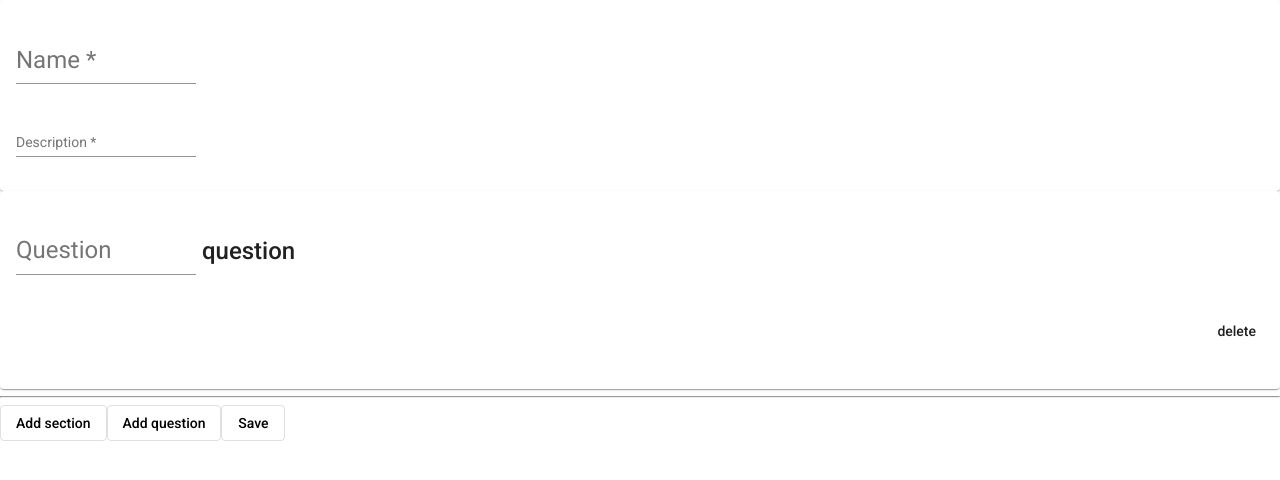
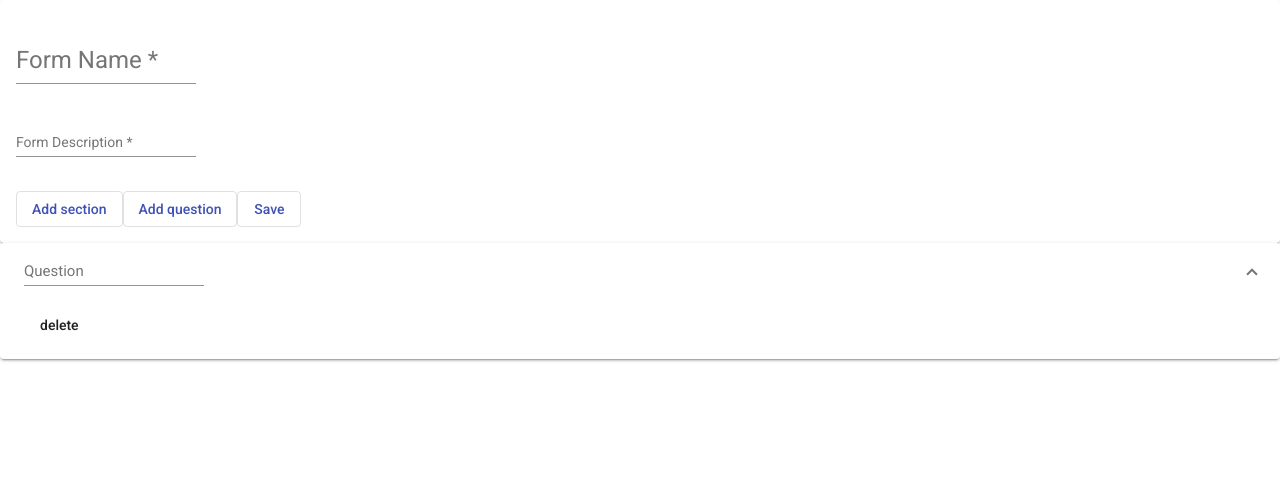
Before and after one commit to qbeeck/coursework-tmps, an Angular app: page / in a window 1280 px wide. Shown: the top 480 px of the page. Built offline with nearby package versions, Linux system fonts and the light colour scheme.

Commit message:
move to expand

```diff
--- a/src/app/components/create-custom-form/create-custom-form.component.html
+++ b/src/app/components/create-custom-form/create-custom-form.component.html
@@ -2,32 +2,46 @@
   <mat-card>
     <mat-card-title>
       <mat-form-field>
-        <mat-label>Name</mat-label>
+        <mat-label>Form Name</mat-label>
         <input matInput formControlName="name" />
       </mat-form-field>
     </mat-card-title>
 
     <mat-card-subtitle>
       <mat-form-field>
-        <mat-label>Description</mat-label>
+        <mat-label>Form Description</mat-label>
         <input matInput formControlName="description" />
       </mat-form-field>
     </mat-card-subtitle>
+
+    <button mat-stroked-button color="primary" type="button" (click)="addSection()">Add section</button>
+    <button mat-stroked-button color="primary" type="button" (click)="addQuestion()">Add question</button>
+    <button mat-stroked-button color="primary" (click)="save()">Save</button>
   </mat-card>
 
-  <ng-container *ngFor="let firmControl of customForm.controls.firmControls.controls; let i = index">
-    <ng-container *ngIf="firmControl.value.type === 'section'">
-      <app-section-control [sectionFormGroup]="$any(firmControl)" (deleted)="deleteSection(i)"></app-section-control>
+  <mat-accordion multi>
+    <ng-container *ngFor="let firmControl of customForm.controls.firmControls.controls; let i = index">
+
+      <app-section-control
+        *ngIf="firmControl.value.type === 'section'"
+        [sectionFormGroup]="$any(firmControl)"
+        (deleted)="deleteSection(i)"
+      ></app-section-control>
+
+      <mat-expansion-panel
+        *ngIf="firmControl.value.type === 'question'"
+        expanded
+        [formGroup]="firmControl"
+      >
+        <mat-expansion-panel-header>
+          <mat-form-field>
+            <mat-label>Question</mat-label>
+            <input matInput formControlName="question" />
+          </mat-form-field>
+        </mat-expansion-panel-header>
+
+        <button mat-button type="button" (click)="deleteQuestion(i)">delete</button>
+      </mat-expansion-panel>
     </ng-container>
-
-    <ng-container *ngIf="firmControl.value.type === 'question'">
-      <app-question-control [questionFormGroup]="$any(firmControl)" (deleted)="deleteQuestion(i)"></app-question-control>
-    </ng-container>
-
-    <hr>
-  </ng-container>
-
-  <button mat-stroked-button type="button" (click)="addSection()">Add section</button>
-  <button mat-stroked-button type="button" (click)="addQuestion()">Add question</button>
-  <button mat-stroked-button (click)="save()">Save</button>
+  </mat-accordion>
 </form>
--- a/src/app/components/question-control/question-control.component.html
+++ b/src/app/components/question-control/question-control.component.html
@@ -1,14 +1,8 @@
-<mat-card [formGroup]="questionFormGroup">
-  <mat-card-title>
-    <mat-form-field>
-      <mat-label>Question</mat-label>
-      <input matInput formControlName="question" />
-    </mat-form-field>
+<ng-container [formGroup]="questionFormGroup">
+  <mat-form-field>
+    <mat-label>Question</mat-label>
+    <input matInput formControlName="question" />
+  </mat-form-field>
 
-    {{ questionFormGroup.value.type }}
-
-    <mat-card-actions align="end">
-      <button mat-button type="button" (click)="deleted.emit()">delete</button>
-    </mat-card-actions>
-  </mat-card-title>
-</mat-card>
+  <button mat-button type="button" (click)="deleted.emit()">delete</button>
+</ng-container>
--- a/src/app/components/section-control/section-control.component.html
+++ b/src/app/components/section-control/section-control.component.html
@@ -1,20 +1,17 @@
-<mat-card [formGroup]="sectionFormGroup">
-  <mat-card-title>
+<mat-expansion-panel expanded [formGroup]="sectionFormGroup">
+  <mat-expansion-panel-header>
+    <mat-panel-title>
       <mat-form-field>
         <mat-label>Name</mat-label>
         <input matInput formControlName="name" />
       </mat-form-field>
+    </mat-panel-title>
+  </mat-expansion-panel-header>
 
-    {{ sectionFormGroup.value.type }}
-  </mat-card-title>
-
-  <mat-card-actions align="end">
   <button mat-button type="button" (click)="deleted.emit()">delete</button>
-  </mat-card-actions>
-</mat-card>
+  <button mat-stroked-button type="button" (click)="addQuestion()">Add question</button>
 
   <ng-container *ngFor="let sectionFirmControlchik of $any(sectionFormGroup.controls).firmControls.controls; let i = index">
     <app-question-control [questionFormGroup]="sectionFirmControlchik" (deleted)="deleteQuestion(i)"></app-question-control>
   </ng-container>
-
-<button mat-stroked-button type="button" (click)="addQuestion()">Add question</button>
+</mat-expansion-panel>
--- a/src/app/components/section-control/section-control.component.ts
+++ b/src/app/components/section-control/section-control.component.ts
@@ -5,6 +5,7 @@ import { MatButtonModule } from '@angular/material/button';
 import { MatCardModule } from '@angular/material/card';
 import { MatFormFieldModule } from '@angular/material/form-field';
 import { MatInputModule } from '@angular/material/input';
+import { MatExpansionModule } from '@angular/material/expansion';
 
 import { QuestionControlComponent } from '../question-control/question-control.component';
 import { SectionFormGroup } from '@components/create-custom-form';
@@ -12,7 +13,7 @@ import { SectionFormGroup } from '@components/create-custom-form';
 @Component({
   selector: 'app-section-control',
   standalone: true,
-  imports: [NgFor, QuestionControlComponent, ReactiveFormsModule, MatCardModule, MatFormFieldModule, MatInputModule, MatButtonModule],
+  imports: [NgFor, QuestionControlComponent, ReactiveFormsModule, MatCardModule, MatFormFieldModule, MatInputModule, MatButtonModule, MatExpansionModule],
   templateUrl: './section-control.component.html',
   styleUrls: ['./section-control.component.scss'],
   changeDetection: ChangeDetectionStrategy.OnPush
```
Also changed, not shown: src/app/components/create-custom-form/create-custom-form.component.ts (+13 -1 lines). Lines whose indentation alone changed are shown as unchanged.
